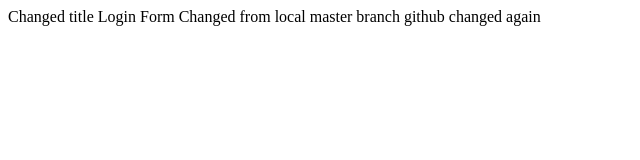
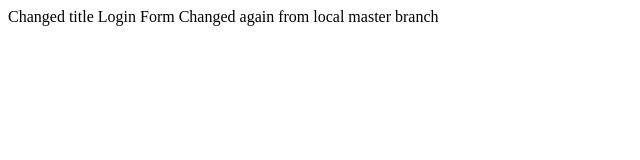
Before and after one commit to seaplu/MyAppSample, a plain HTML site: page index.html in a window 1280 px wide. Shown: the whole page, without its empty margins (0-640 px from the left). Drawn offline with Linux system fonts and the light colour scheme.

Commit message:
'update2'

```diff
--- a/index.html
+++ b/index.html
@@ -5,7 +5,6 @@
 <body>
     Changed title
     Login Form
-    Changed from local master branch
-    github changed again
+    Changed again from local master branch
 </body>
 </html>
```
